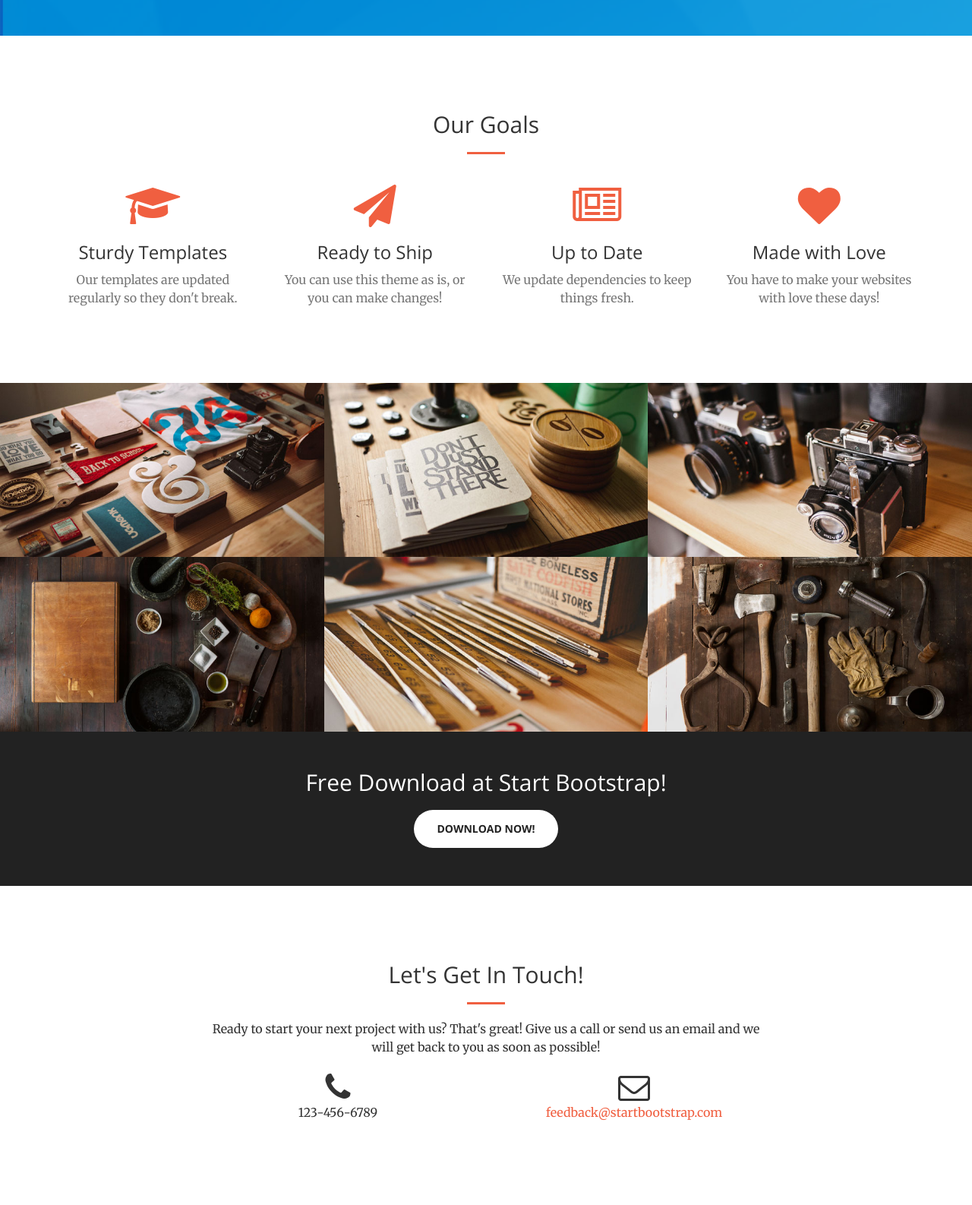
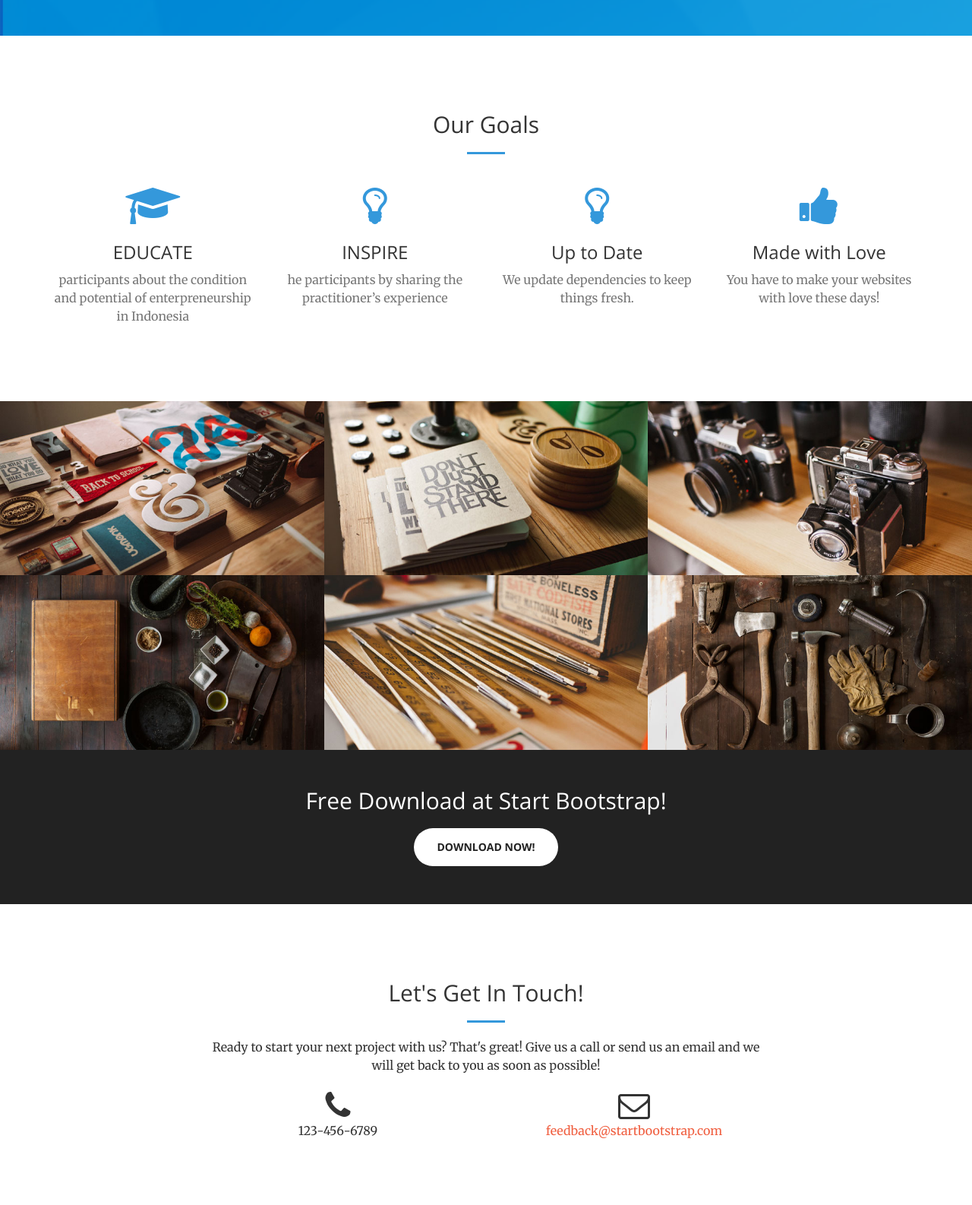
Before and after one commit to iputumeda/spwui, a PHP site: page / in a window 1280 px wide. Shown: the part 2412-3998 px from the top of the page at 76% size. Before the commit the page ends 3886 px from the top, so only its background shows below. Run offline with PHP 8.4, Linux system fonts and the light colour scheme; some libraries are stand-ins or nearby versions.

Commit message:
merge dari jundi

```diff
--- a/css/creative.css
+++ b/css/creative.css
@@ -13,7 +13,7 @@ body {
   font-family: 'Merriweather', 'Helvetica Neue', Arial, sans-serif;
 }
 hr {
-  border-color: #F05F40;
+  border-color: #3498db;
   border-width: 3px;
   max-width: 50px;
 }
@@ -286,7 +286,7 @@ header .header-content .header-content-inner p {
   margin: 0 auto 20px;
 }
 .text-primary {
-  color: #F05F40;
+  color: #3498db;
 }
 .no-gutter > [class*='col-'] {
   padding-right: 0;
--- a/index.php
+++ b/index.php
@@ -235,7 +235,7 @@
         </div>
     </section>
 
-    <section id="services">
+    <section id="goal">
         <div class="container">
             <div class="row">
                 <div class="col-lg-12 text-center">
@@ -249,27 +249,29 @@
                 <div class="col-lg-3 col-md-6 text-center">
                     <div class="service-box">
                         <i class="fa fa-4x fa-graduation-cap text-primary sr-icons"></i>
-                        <h3>Sturdy Templates</h3>
-                        <p class="text-muted">Our templates are updated regularly so they don't break.</p>
+                        <h3>EDUCATE</h3>
+                        <p class="text-muted">
+                        	participants   about   the   condition   and   potential   of enterpreneurship   in Indonesia
+                        </p>
                     </div>
                 </div>
                 <div class="col-lg-3 col-md-6 text-center">
                     <div class="service-box">
-                        <i class="fa fa-4x fa-paper-plane text-primary sr-icons"></i>
-                        <h3>Ready to Ship</h3>
-                        <p class="text-muted">You can use this theme as is, or you can make changes!</p>
+                        <i class="fa fa-4x fa-lightbulb-o text-primary sr-icons"></i>
+                        <h3>INSPIRE</h3>
+                        <p class="text-muted">he  participants by sharing  the practitioner’s  experience</p>
                     </div>
                 </div>
                 <div class="col-lg-3 col-md-6 text-center">
                     <div class="service-box">
-                        <i class="fa fa-4x fa-newspaper-o text-primary sr-icons"></i>
+                        <i class="fa fa-4x fa-lightbulb-o fa-bullhorn text-primary sr-icons"></i>
                         <h3>Up to Date</h3>
                         <p class="text-muted">We update dependencies to keep things fresh.</p>
                     </div>
                 </div>
                 <div class="col-lg-3 col-md-6 text-center">
                     <div class="service-box">
-                        <i class="fa fa-4x fa-heart text-primary sr-icons"></i>
+                        <i class="fa fa-4x fa-thumbs-up text-primary sr-icons"></i>
                         <h3>Made with Love</h3>
                         <p class="text-muted">You have to make your websites with love these days!</p>
                     </div>
```
